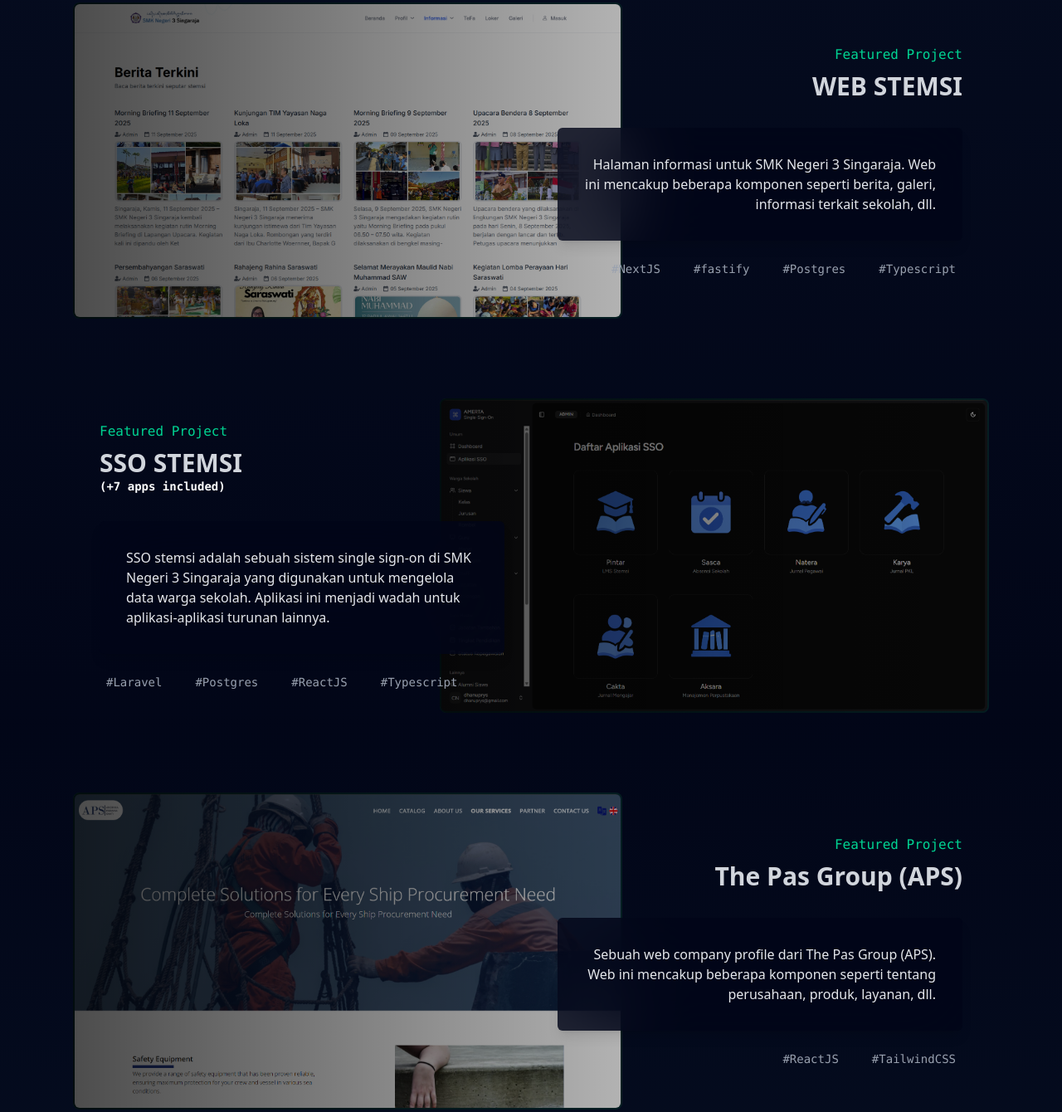
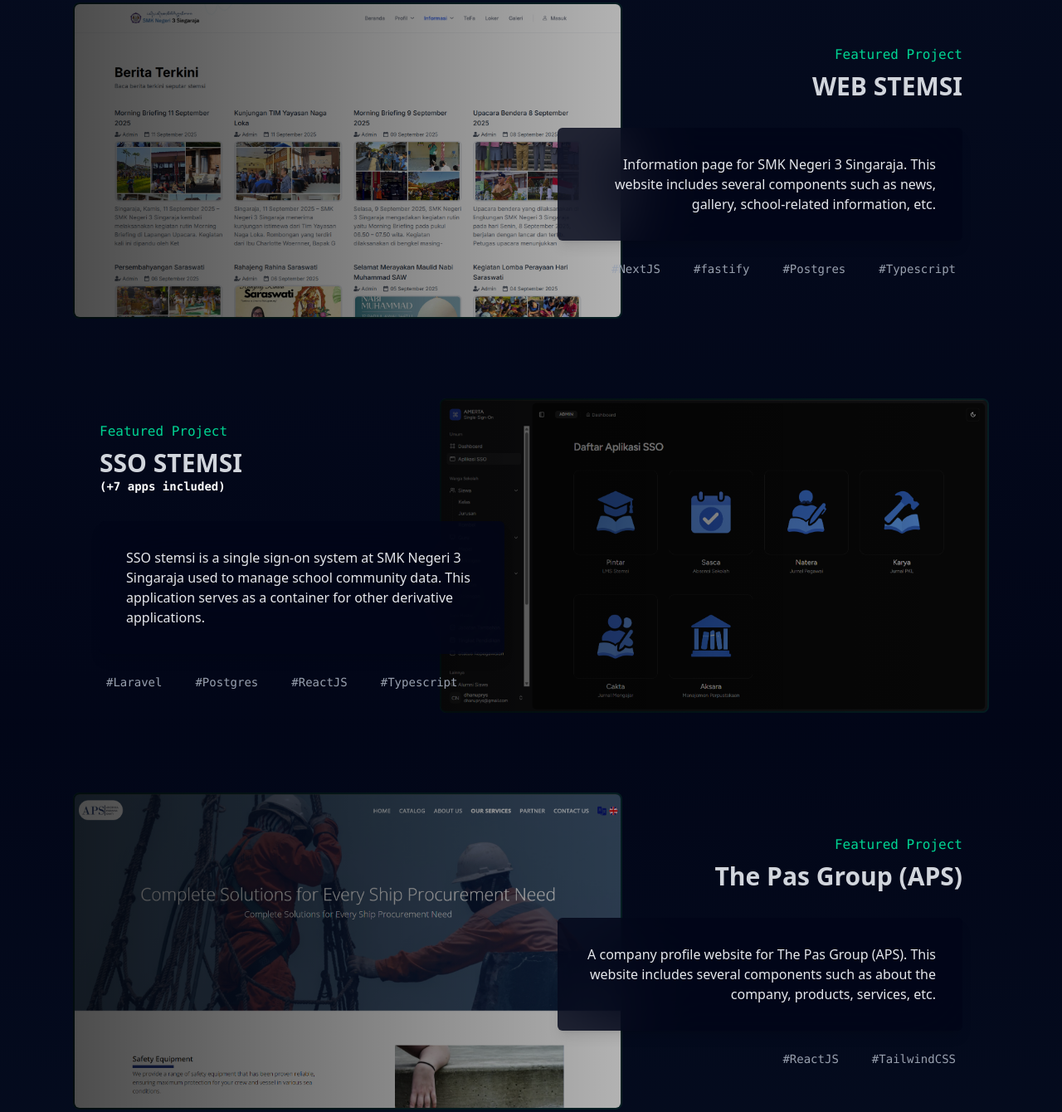
Before and after one commit to dhanuprys/portofolio-tailwind-vite, a website built with Vite: page index.html in a window 1280 px wide. Shown: the part 1849-3189 px from the top of the page at 83% size. Built offline with nearby package versions, Linux system fonts and the light colour scheme.

Commit message:
hotfix: translate the page into english

```diff
--- a/index.html
+++ b/index.html
@@ -261,8 +261,9 @@
             <!-- Project description -->
             <p
               class="md:text-right bg-slate-950/80 backdrop-blur-2xl shadow-lg text-gray-200 transition-all md:p-8 group-hover:p-0 group-hover:bg-transparent group-hover:backdrop-blur-none delay-[300ms] mt-4 md:mt-8 rounded-md">
-              Halaman informasi untuk SMK Negeri 3 Singaraja. Web ini mencakup beberapa komponen seperti berita, galeri,
-              informasi terkait sekolah, dll.
+              Information page for SMK Negeri 3 Singaraja. This website includes several components such as news,
+              gallery,
+              school-related information, etc.
               <!-- Technology tags -->
             <ul
               class="inline-flex flex-wrap gap-y-2 text-xs md:text-base gap-x-2 md:gap-x-6 mt-6 md:[&>li]:text-gray-400 [&>li]:text-xs md:[&>li]:text-sm [&>li]:font-mono">
@@ -300,8 +301,8 @@
             <!-- Project description -->
             <p
               class="bg-slate-950/80 backdrop-blur-2xl shadow-lg text-gray-200 transition-all md:p-8 group-hover:p-0 group-hover:bg-transparent group-hover:backdrop-blur-none delay-[300ms] mt-4 md:mt-8 rounded-md">
-              SSO stemsi adalah sebuah sistem single sign-on di SMK Negeri 3 Singaraja yang digunakan untuk mengelola
-              data warga sekolah. Aplikasi ini menjadi wadah untuk aplikasi-aplikasi turunan lainnya.
+              SSO stemsi is a single sign-on system at SMK Negeri 3 Singaraja used to manage
+              school community data. This application serves as a container for other derivative applications.
             </p>
             <!-- Technology tags -->
             <ul
@@ -339,8 +340,8 @@
             <!-- Project description -->
             <p
               class="md:text-right bg-slate-950/80 backdrop-blur-2xl shadow-lg text-gray-200 transition-all md:p-8 group-hover:p-0 group-hover:bg-transparent group-hover:backdrop-blur-none delay-[300ms] mt-4 md:mt-8 rounded-md">
-              Sebuah web company profile dari The Pas Group (APS). Web ini mencakup beberapa komponen seperti tentang
-              perusahaan, produk, layanan, dll.
+              A company profile website for The Pas Group (APS). This website includes several components such as about
+              the company, products, services, etc.
             </p>
             <!-- Technology tags -->
             <ul
@@ -374,7 +375,7 @@
             <!-- Project description -->
             <p
               class="bg-slate-950/80 backdrop-blur-2xl shadow-lg text-gray-200 transition-all md:p-8 group-hover:p-0 group-hover:bg-transparent group-hover:backdrop-blur-none delay-[300ms] mt-4 md:mt-8 rounded-md">
-              NITHEATER adalah sebuah halaman bagian dari film fest nitisara.
+              NITHEATER is a page section of the Nitisara film festival.
             </p>
             <!-- Technology tags -->
             <ul
@@ -412,7 +413,7 @@
             <!-- Project description -->
             <p
               class="md:text-right bg-slate-950/80 backdrop-blur-2xl shadow-lg text-gray-200 transition-all md:p-8 group-hover:p-0 group-hover:bg-transparent group-hover:backdrop-blur-none delay-[300ms] mt-4 md:mt-8 rounded-md">
-              Gita AI adalah sebuah webapp yang menyajikan informasi bhagavadgita dengan dibantu AI.
+              Gita AI is a webapp that presents Bhagavad Gita information with AI assistance.
             </p>
             <!-- Technology tags -->
             <ul
@@ -449,8 +450,8 @@
             <!-- Project description -->
             <p
               class="bg-slate-950/80 backdrop-blur-2xl shadow-lg text-gray-200 transition-all md:p-8 group-hover:p-0 group-hover:bg-transparent group-hover:backdrop-blur-none delay-[300ms] mt-4 md:mt-8 rounded-md">
-              SKP Awards adalah sebuah fitur pada aplikasi BEM FTK SKP yang digunakan untuk menghasilkan
-              ranking keaktifan mahasiswa.
+              SKP Awards is a feature in the BEM FTK SKP application used to generate
+              student activity rankings.
             </p>
             <!-- Technology tags -->
             <ul
```
